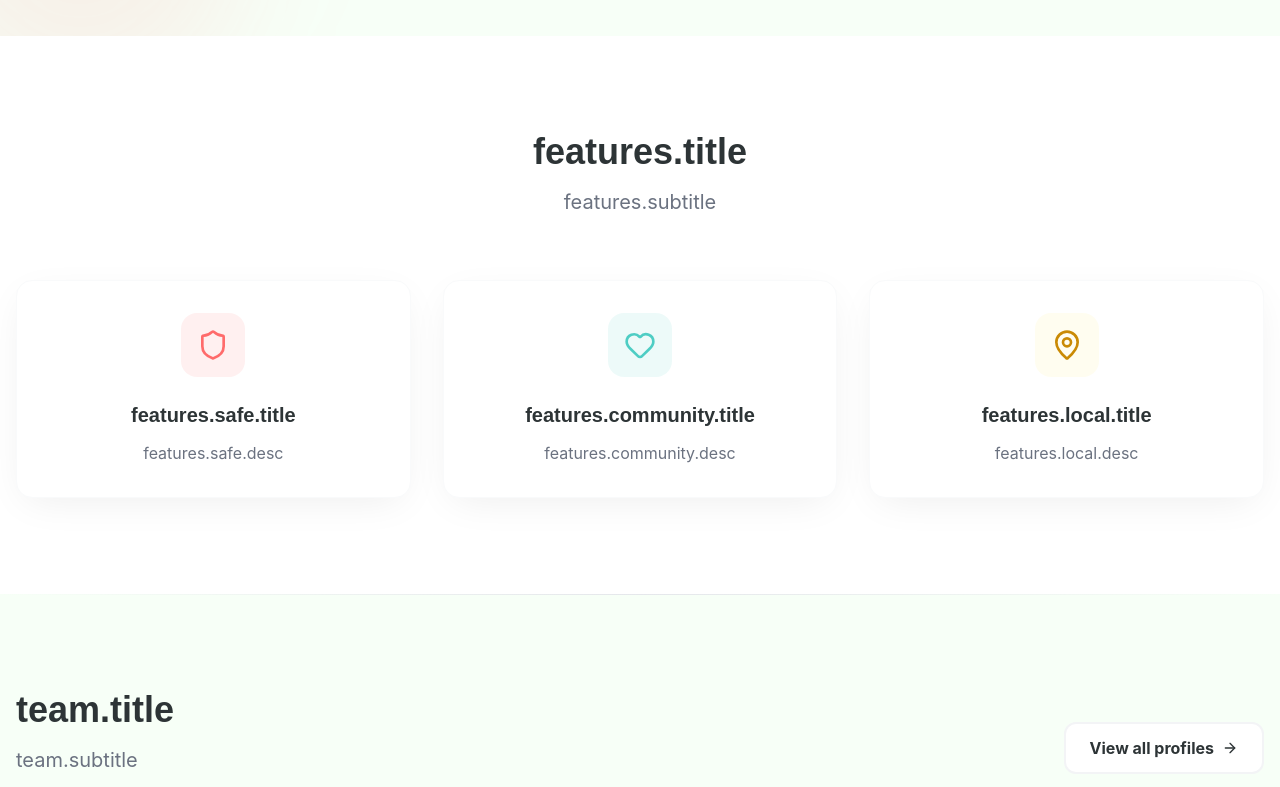
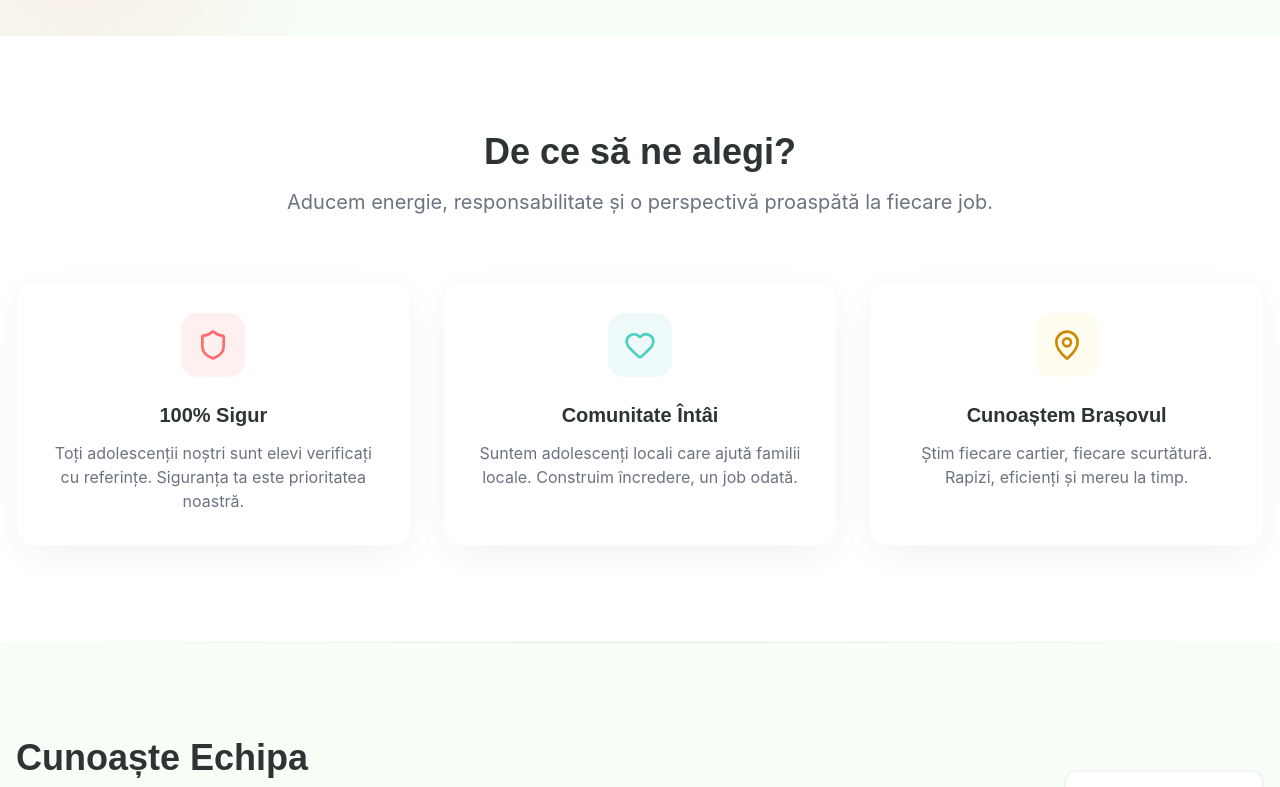
Before and after one commit to webmyc/myfirstjob, a React (Vite) app: page /#/ in a window 1280 px wide. Shown: the part 840-1627 px from the top of the page. Built offline with nearby package versions, Linux system fonts and the light colour scheme.

Commit message:
fix: add missing translation keys and fix language switching

```diff
--- a/src/App.jsx
+++ b/src/App.jsx
@@ -1,5 +1,5 @@
 import React, { useEffect } from 'react';
-import { HashRouter as Router, Routes, Route, useParams, Navigate } from 'react-router-dom';
+import { HashRouter as Router, Routes, Route, useLocation } from 'react-router-dom';
 import { useTranslation } from 'react-i18next';
 import Layout from './components/Layout';
 import Home from './pages/Home';
@@ -11,16 +11,20 @@ import Contact from './pages/Contact';
 
 // Wrapper component to handle language detection from URL
 function LanguageWrapper({ children }) {
-  const { lang } = useParams();
+  const location = useLocation();
   const { i18n } = useTranslation();
 
   useEffect(() => {
-    // Set language based on URL parameter
-    const currentLang = lang || 'ro';
-    if (i18n.language !== currentLang) {
-      i18n.changeLanguage(currentLang);
+    // Detect language from URL path
+    const isEnglish = location.pathname.startsWith('/en');
+    const targetLang = isEnglish ? 'en' : 'ro';
+
+    // Only change if different to avoid unnecessary re-renders
+    if (i18n.language !== targetLang) {
+      console.log(`Changing language from ${i18n.language} to ${targetLang}`);
+      i18n.changeLanguage(targetLang);
     }
-  }, [lang, i18n]);
+  }, [location.pathname, i18n]);
 
   return children;
 }
@@ -28,23 +32,27 @@ function LanguageWrapper({ children }) {
 function App() {
   return (
     <Router>
-      <Routes>
-        {/* Romanian routes (no prefix) */}
-        <Route path="/" element={<LanguageWrapper><Layout><Home /></Layout></LanguageWrapper>} />
-        <Route path="/services" element={<LanguageWrapper><Layout><Services /></Layout></LanguageWrapper>} />
-        <Route path="/calculator" element={<LanguageWrapper><Layout><CalculatorPage /></Layout></LanguageWrapper>} />
-        <Route path="/join" element={<LanguageWrapper><Layout><JoinUs /></Layout></LanguageWrapper>} />
-        <Route path="/about" element={<LanguageWrapper><Layout><About /></Layout></LanguageWrapper>} />
-        <Route path="/contact" element={<LanguageWrapper><Layout><Contact /></Layout></LanguageWrapper>} />
+      <LanguageWrapper>
+        <Layout>
+          <Routes>
+            {/* Romanian routes (no prefix) */}
+            <Route path="/" element={<Home />} />
+            <Route path="/services" element={<Services />} />
+            <Route path="/calculator" element={<CalculatorPage />} />
+            <Route path="/join" element={<JoinUs />} />
+            <Route path="/about" element={<About />} />
+            <Route path="/contact" element={<Contact />} />
 
-        {/* English routes (with /en prefix) */}
-        <Route path="/en" element={<LanguageWrapper><Layout><Home /></Layout></LanguageWrapper>} />
-        <Route path="/en/services" element={<LanguageWrapper><Layout><Services /></Layout></LanguageWrapper>} />
-        <Route path="/en/calculator" element={<LanguageWrapper><Layout><CalculatorPage /></Layout></LanguageWrapper>} />
-        <Route path="/en/join" element={<LanguageWrapper><Layout><JoinUs /></Layout></LanguageWrapper>} />
-        <Route path="/en/about" element={<LanguageWrapper><Layout><About /></Layout></LanguageWrapper>} />
-        <Route path="/en/contact" element={<LanguageWrapper><Layout><Contact /></Layout></LanguageWrapper>} />
-      </Routes>
+            {/* English routes (with /en prefix) */}
+            <Route path="/en" element={<Home />} />
+            <Route path="/en/services" element={<Services />} />
+            <Route path="/en/calculator" element={<CalculatorPage />} />
+            <Route path="/en/join" element={<JoinUs />} />
+            <Route path="/en/about" element={<About />} />
+            <Route path="/en/contact" element={<Contact />} />
+          </Routes>
+        </Layout>
+      </LanguageWrapper>
     </Router>
   );
 }
--- a/src/locales/en.json
+++ b/src/locales/en.json
@@ -12,10 +12,32 @@
         "title": "Need a hand?",
         "highlight": "We got you.",
         "subtitle": "Babysitting, tutoring, and help around the house from trustworthy teens who actually want to work.",
+        "cta_primary": "Book Now",
+        "cta_secondary": "Join the Squad",
         "cta_calc": "Calculate Value",
         "cta_explore": "Explore Services",
         "verified": "Verified Students",
         "approved": "Parent Approved"
+    },
+    "features": {
+        "title": "Why Choose Us?",
+        "subtitle": "We bring energy, reliability, and a fresh perspective to every job.",
+        "safe": {
+            "title": "100% Safe",
+            "desc": "All our teens are verified students with references. Your safety is our priority."
+        },
+        "community": {
+            "title": "Community First",
+            "desc": "We're local teens helping local families. Building trust, one job at a time."
+        },
+        "local": {
+            "title": "Know Brașov",
+            "desc": "We know every neighborhood, every shortcut. Fast, efficient, and always on time."
+        }
+    },
+    "team": {
+        "title": "Meet the Squad",
+        "subtitle": "Real teens, real skills, real helpful."
     },
     "services_section": {
         "title": "What we can do for you",
--- a/src/locales/ro.json
+++ b/src/locales/ro.json
@@ -12,10 +12,32 @@
         "title": "Ai nevoie de o mână de ajutor?",
         "highlight": "Suntem aici.",
         "subtitle": "Babysitting, meditații și ajutor prin casă de la adolescenți de încredere care chiar vor să muncească.",
+        "cta_primary": "Rezervă Acum",
+        "cta_secondary": "Hai în Echipă",
         "cta_calc": "Calculează Valoarea",
         "cta_explore": "Vezi Serviciile",
         "verified": "Elevi Verificați",
         "approved": "Aprobat de Părinți"
+    },
+    "features": {
+        "title": "De ce să ne alegi?",
+        "subtitle": "Aducem energie, responsabilitate și o perspectivă proaspătă la fiecare job.",
+        "safe": {
+            "title": "100% Sigur",
+            "desc": "Toți adolescenții noștri sunt elevi verificați cu referințe. Siguranța ta este prioritatea noastră."
+        },
+        "community": {
+            "title": "Comunitate Întâi",
+            "desc": "Suntem adolescenți locali care ajută familii locale. Construim încredere, un job odată."
+        },
+        "local": {
+            "title": "Cunoaștem Brașovul",
+            "desc": "Știm fiecare cartier, fiecare scurtătură. Rapizi, eficienți și mereu la timp."
+        }
+    },
+    "team": {
+        "title": "Cunoaște Echipa",
+        "subtitle": "Adolescenți reali, abilități reale, ajutor real."
     },
     "services_section": {
         "title": "Ce putem face pentru tine",
```
